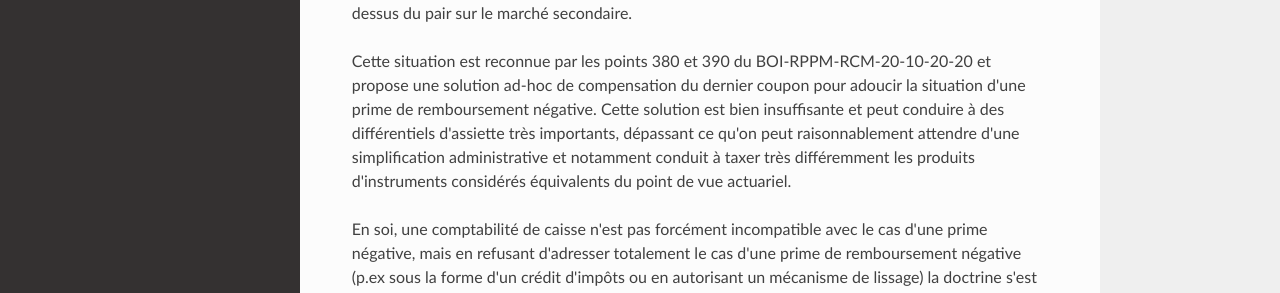
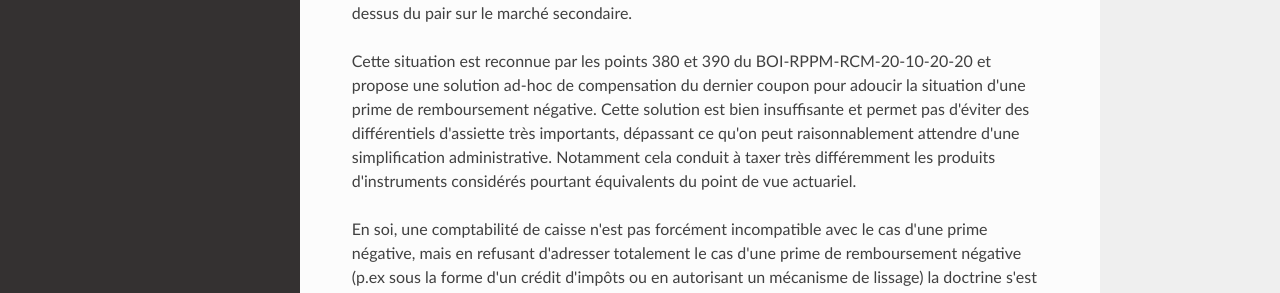
Before and after one commit to ConscritNeuneu/note-traitement-fiscal-obligations, an MkDocs documentation site: the page built from docs/note_fiscalisation_obligations.md, in a window 1280 px wide and 900 px high, scrolled down 3342 px. Shown: the part 396-689 px from the top of the window. Built offline with MkDocs 1.6.1, drawn with Linux system fonts in a browser that asks for light colours; nearby versions of some CDN libraries.

Commit message:
Rephrase a bit

```diff
--- a/docs/note_fiscalisation_obligations.md
+++ b/docs/note_fiscalisation_obligations.md
@@ -173,10 +173,10 @@ marché secondaire.
 Cette situation est reconnue par les points 380 et 390 du BOI-RPPM-RCM-20-10-20-20
 et propose une solution ad-hoc de compensation du dernier coupon pour
 adoucir la situation d'une prime de remboursement négative. Cette solution
-est bien insuffisante et peut conduire à des différentiels d'assiette très
+est bien insuffisante et permet pas d'éviter des différentiels d'assiette très
 importants, dépassant ce qu'on peut raisonnablement attendre d'une
-simplification administrative et notamment conduit à taxer très différemment
-les produits d'instruments considérés équivalents du point de vue actuariel.
+simplification administrative. Notamment cela conduit à taxer très différemment
+les produits d'instruments considérés pourtant équivalents du point de vue actuariel.
 
 En soi, une comptabilité de caisse n'est pas forcément incompatible avec le
 cas d'une prime négative, mais en refusant d'adresser totalement le cas
```
